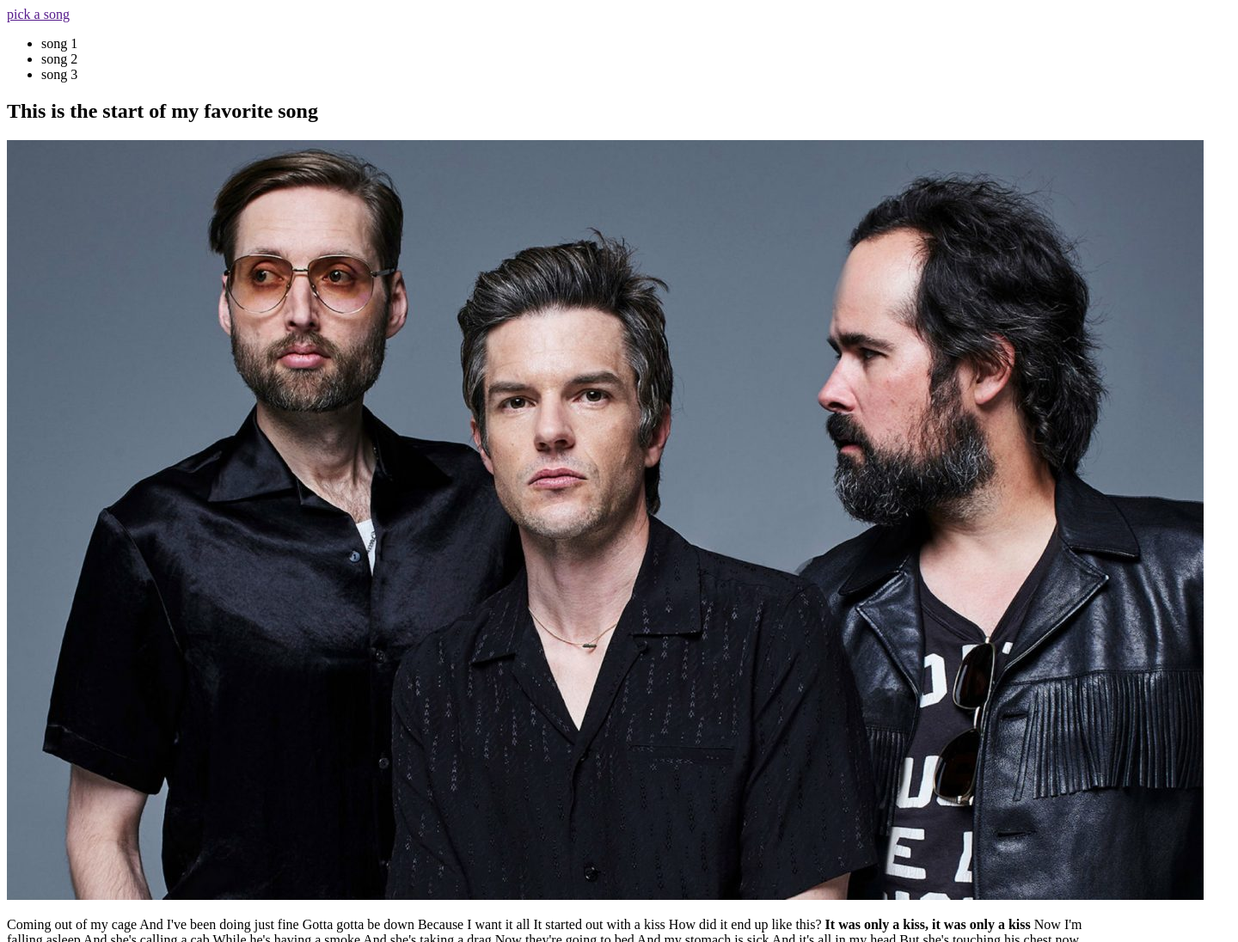
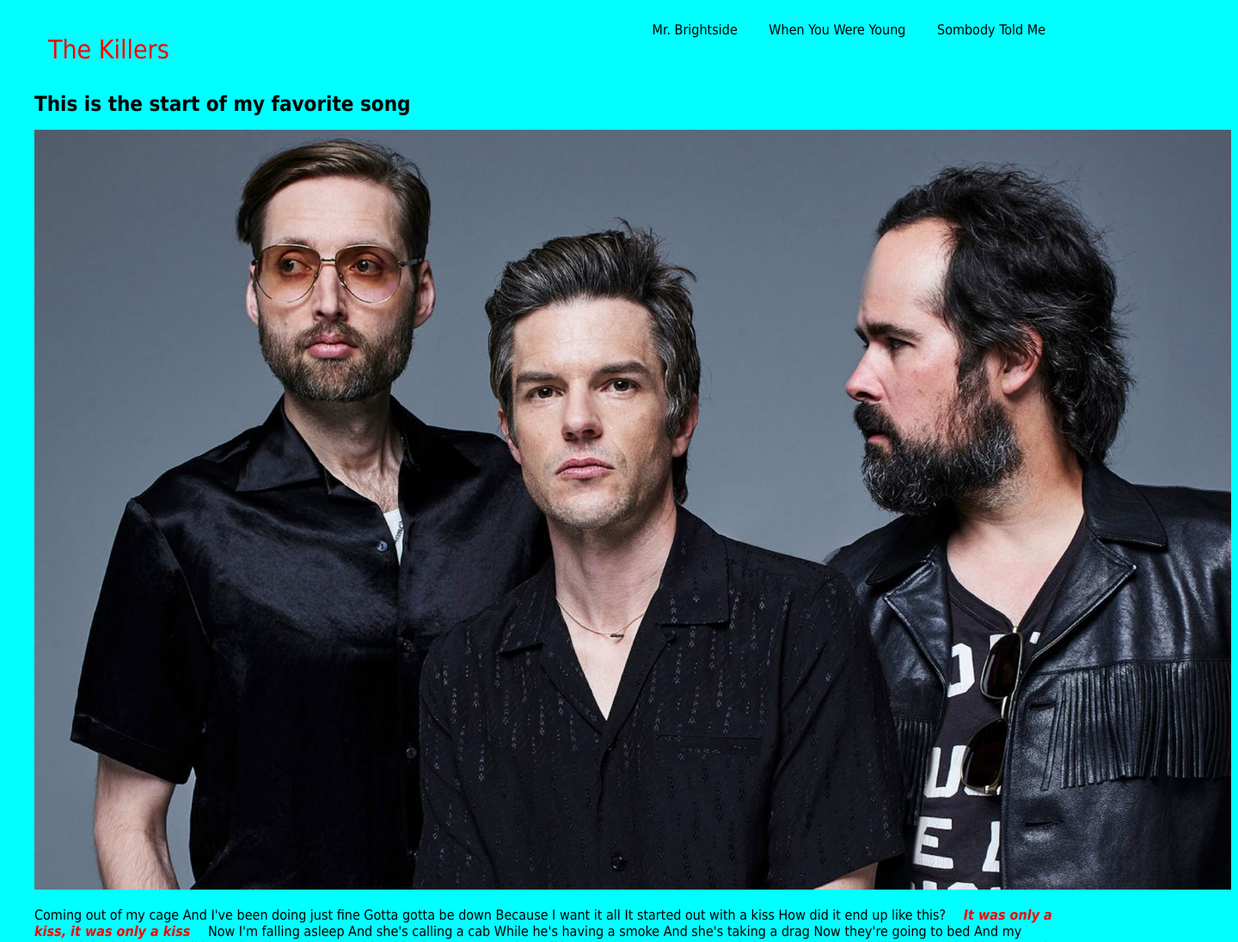
Before and after one commit to djon125/test_html, a plain HTML site: page index.html in a window 1280 px wide. Shown: the top 1096 px of the page at 86% size, 1440 px wide, since content can reach past the window. Drawn offline with Linux system fonts and the light colour scheme.

Commit message:
added different styling elements

```diff
--- a/index.html
+++ b/index.html
@@ -5,22 +5,23 @@
     <meta http-equiv="X-UA-Compatible" content="IE=edge">
     <meta name="viewport" content="width=device-width, initial-scale=1.0">
     <title>Dion is Cool</title>
+    <link rel="stylesheet" href="./styles.css">
 </head>
 <body>
     <header>
         <nav>
-            <a href="">pick a song</a>
+            <a href="">The Killers</a>
             <ul>
-                <li>song 1</li>
-                <li>song 2</li>
-                <li>song 3</li>
+                <li>Mr. Brightside</li>
+                <li>When You Were Young</li>
+                <li>Sombody Told Me</li>
             </ul>
         </nav>
     </header>
     <main>
         <section class="home">
     <h1>This is the start of my favorite song</h1>
-    <img src="./assets/The-Killers-1392x884.jpg" />
+    <img src="./assets/The-Killers-1392x884.jpg" alt="picture of the killers"/>
 
     <p>Coming out of my cage
         And I've been doing just fine
@@ -28,7 +29,7 @@
         Because I want it all
         It started out with a kiss
         How did it end up like this?
-        <b>It was only a kiss, it was only a kiss</b>
+        <i><b style="color:red">It was only a kiss, it was only a kiss</b></i>
         Now I'm falling asleep
         And she's calling a cab
         While he's having a smoke
--- a/styles.css
+++ b/styles.css
@@ -0,0 +1,42 @@
+*,
+*::before,
+*::after {
+    margin: 8px;
+    padding: 0px;
+    box-sizing: inherit;
+}
+
+
+html {
+    box-sizing: border-box;
+    font-size: auto;
+    font-family: Tahoma, Verdana, sans-serif;
+}
+
+body {
+background-color: aqua;
+}
+
+header {
+    position: relative;
+    padding : 1rem;
+}
+
+
+nav a {
+    color: red;
+    font-size: 30px;
+    text-decoration: none;
+}
+
+nav ul {
+    list-style-type: none;
+    position: absolute;
+    top: .07rem;
+    right: 1rem;
+}
+
+nav li {
+    display: inline;
+    margin: 1rem;
+}
```
